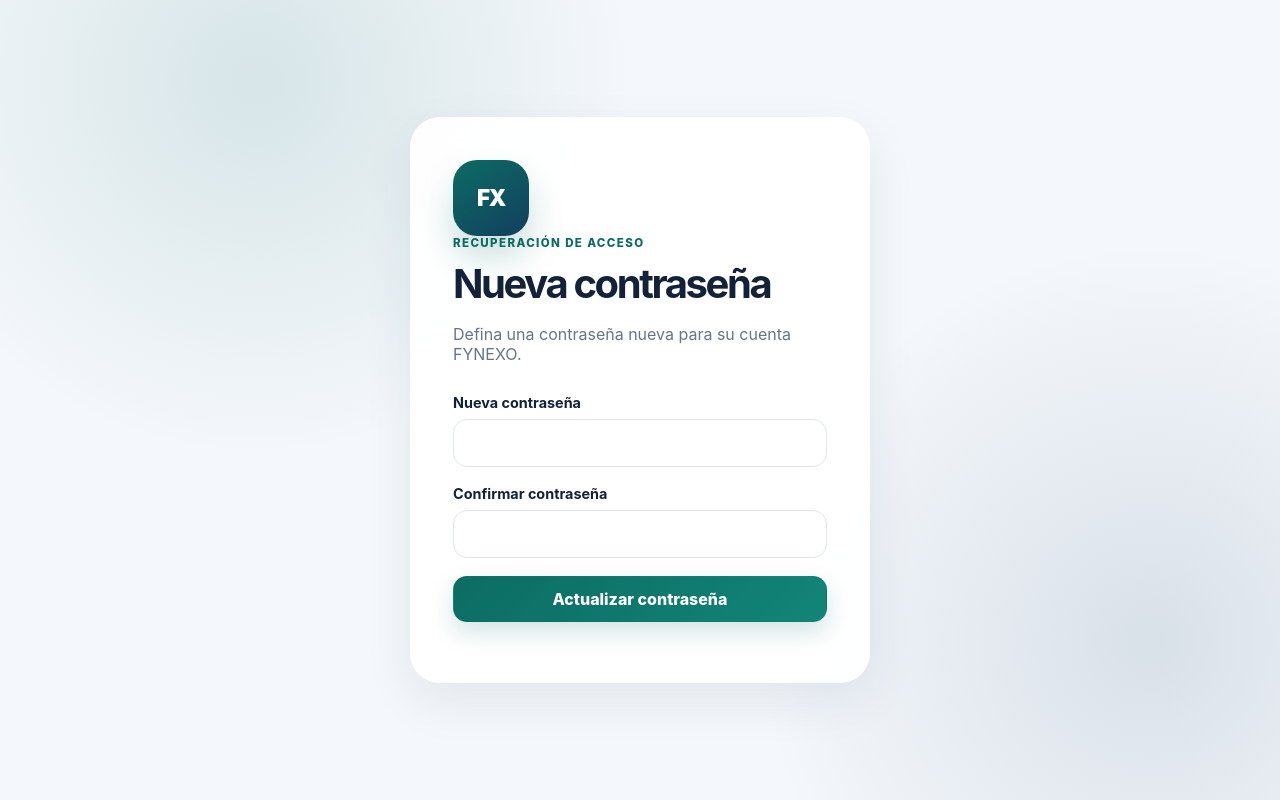
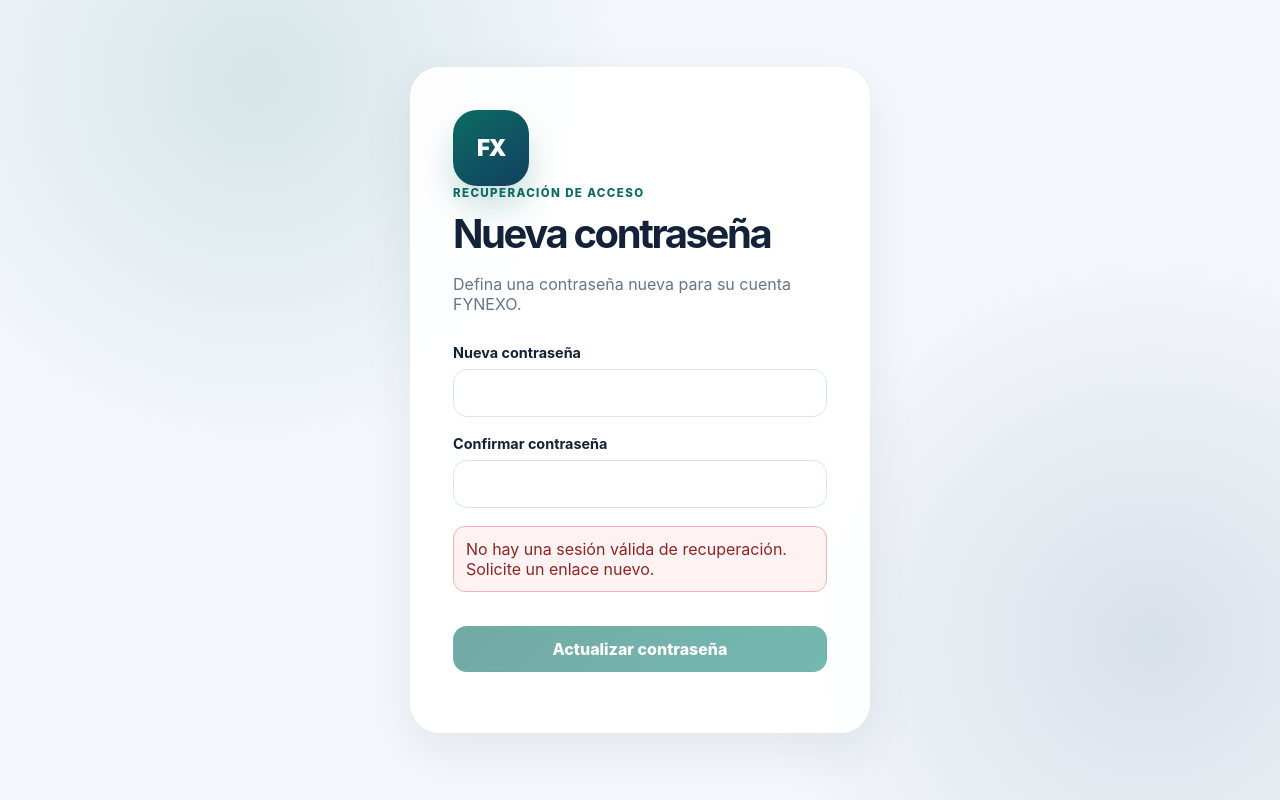
Before and after one commit to eagarcia77/fynexo, a Next.js app: page /reset-password in a window 1280 px wide. Built offline with nearby package versions, Linux system fonts and the light colour scheme; no server answers.

Commit message:
Use browser recovery session for password updates

```diff
--- a/app/reset-password/page.tsx
+++ b/app/reset-password/page.tsx
@@ -1,12 +1,7 @@
-import { updatePassword } from "./actions";
+import { Suspense } from "react";
+import { ResetPasswordForm } from "./reset-password-form";
 
-export default async function ResetPasswordPage({
-  searchParams,
-}: {
-  searchParams: Promise<{ error?: string }>;
-}) {
-  const params = await searchParams;
-
+export default function ResetPasswordPage() {
   return (
     <main className="login-shell">
       <section className="login-panel" aria-labelledby="reset-title">
@@ -14,18 +9,9 @@ export default async function ResetPasswordPage({
         <p className="eyebrow">Recuperación de acceso</p>
         <h1 id="reset-title">Nueva contraseña</h1>
         <p className="muted">Defina una contraseña nueva para su cuenta FYNEXO.</p>
-        <form action={updatePassword} className="login-form">
-          <label>
-            Nueva contraseña
-            <input type="password" name="password" autoComplete="new-password" minLength={12} required />
-          </label>
-          <label>
-            Confirmar contraseña
-            <input type="password" name="confirmPassword" autoComplete="new-password" minLength={12} required />
-          </label>
-          {params.error ? <div className="error-box" role="alert">{params.error}</div> : null}
-          <button className="primary-button" type="submit">Actualizar contraseña</button>
-        </form>
+        <Suspense fallback={<div className="notice-box" role="status">Validando enlace seguro…</div>}>
+          <ResetPasswordForm />
+        </Suspense>
       </section>
     </main>
   );
```
